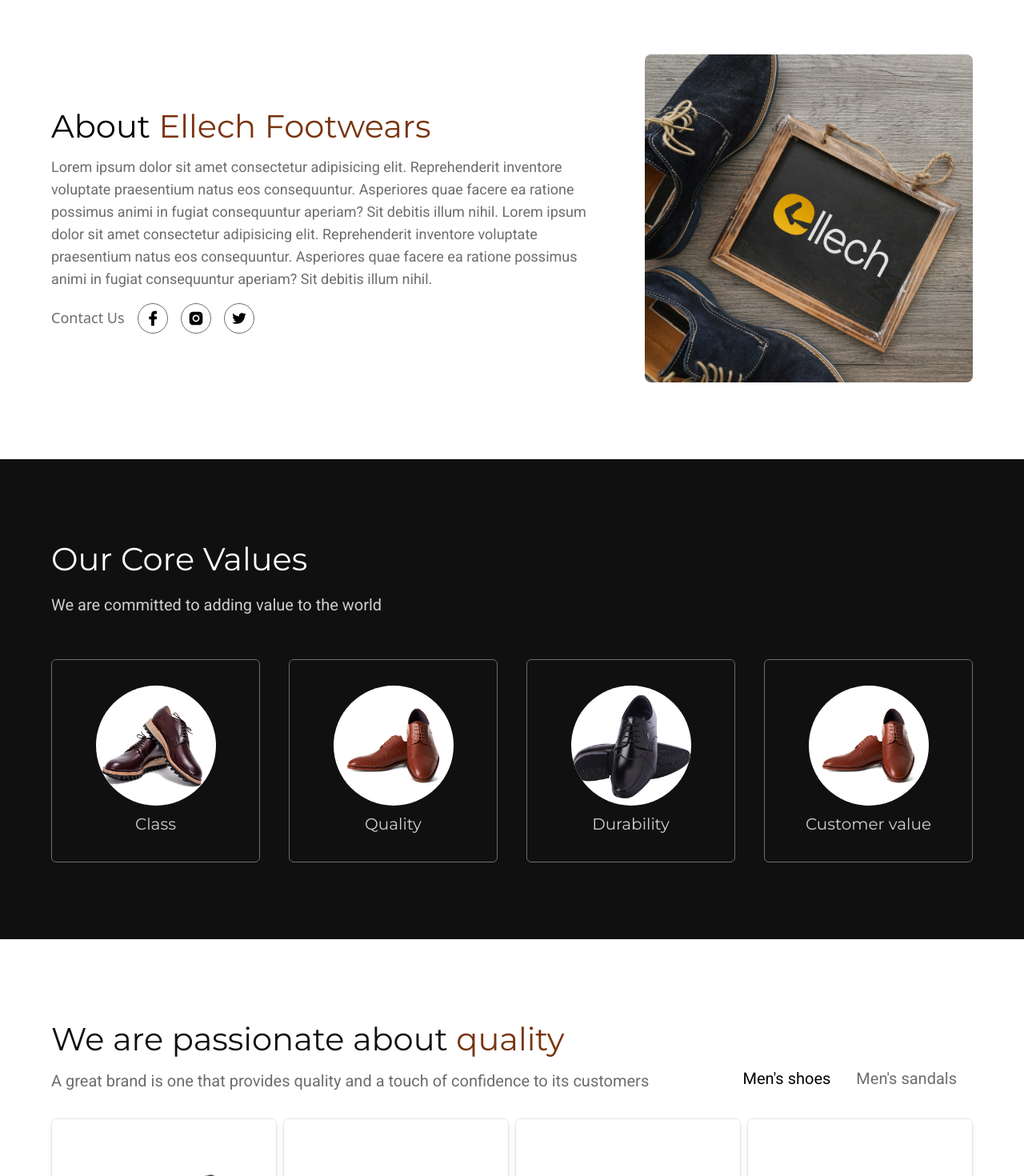
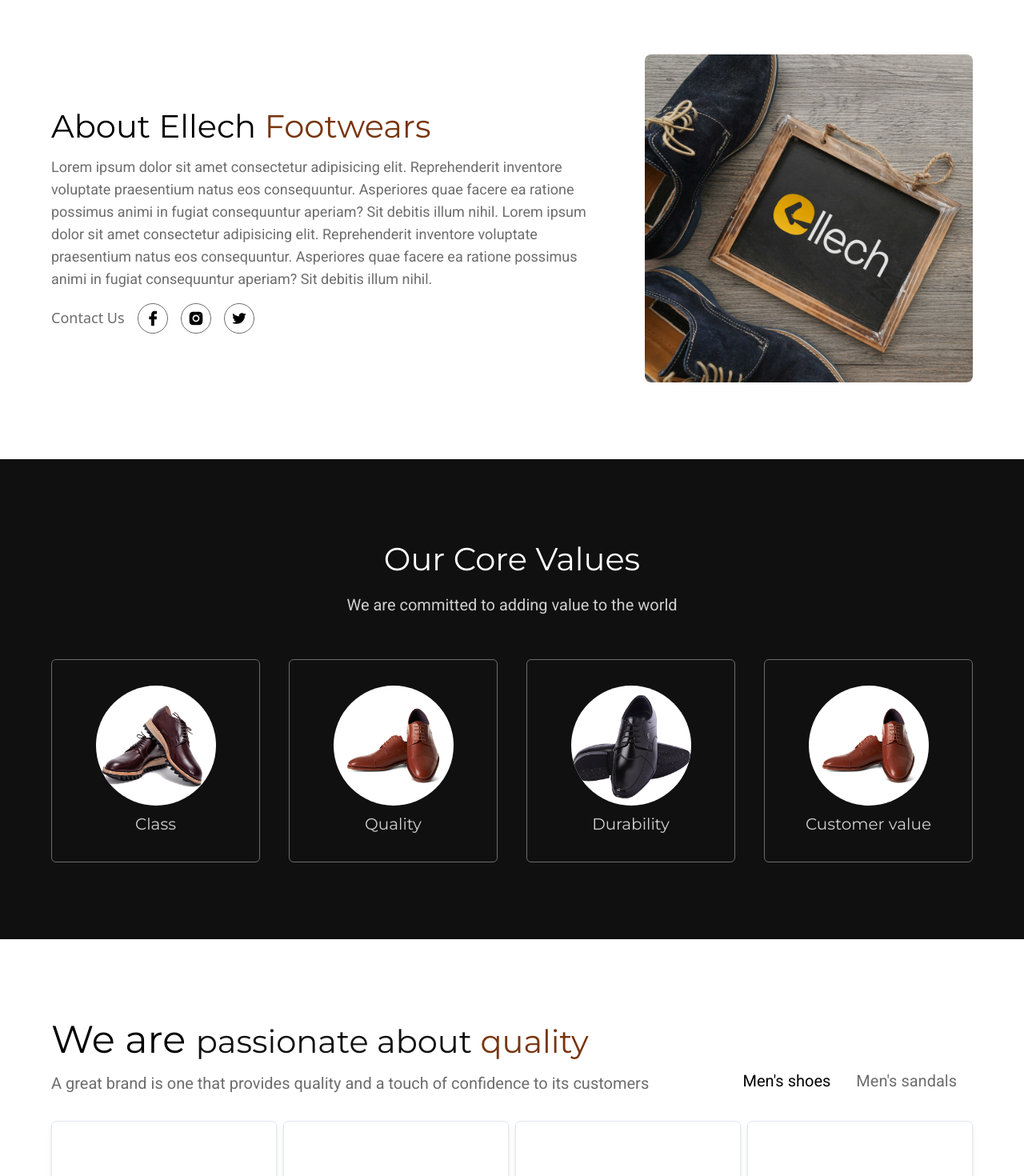
Before and after one commit to jephthahdominic/shoe-maker-template, a React (Vite) app: page / in a window 1280 px wide. Shown: the part 1020-2490 px from the top of the page at 80% size. Built offline with nearby package versions, Linux system fonts and the light colour scheme; a web font is replaced by a local one.

Commit message:
Worked on the services and values section, smothened out the animations, made the social media icons at the top

```diff
--- a/src/sections/About.jsx
+++ b/src/sections/About.jsx
@@ -8,7 +8,7 @@ const About = () => {
   return (
     <section id='about' className='w-full max-container flex gap-10 justify-beween items-center max-xl:flex-col'>
       <div className='flex flex-col' data-aos="zoom-in" data-aos-duration = "500" data-aos-once = "false" data-aos-easing = "ease-in-out">
-        <h2 className='text-4xl max-sm:text-md font-montserrat text-bold'>About <span className='text-amber-900'>Ellech Footwears</span></h2>
+        <h2 className='text-4xl max-sm:text-md font-montserrat text-bold'>About Ellech<span className='text-amber-900'> Footwears</span></h2>
         <p className='mt-2 info-text font-roboto'>Lorem ipsum dolor sit amet consectetur adipisicing elit. Reprehenderit inventore voluptate praesentium natus eos consequuntur.
         Asperiores quae facere ea ratione possimus animi in fugiat consequuntur aperiam? Sit debitis illum nihil.
         Lorem ipsum dolor sit amet consectetur adipisicing elit. Reprehenderit inventore voluptate praesentium natus eos consequuntur.
--- a/src/sections/Products.jsx
+++ b/src/sections/Products.jsx
@@ -9,7 +9,7 @@ const Products = () => {
     const [displayAll, setDIsplayAll] = useState(false)
   return (
     <section className='w-full max-container' id='products' data-aos="zoom-in" data-aos-duration = "500" data-aos-once = "false" data-aos-easing = "ease-in-out" data-aos-delay = "50">
-        <h2 className=' text-4xl max-sm:text-4xl font-montserrat text-tint'>We are passionate
+        <h2 className=' text-4xl max-sm:text-4xl font-montserrat text-tint'><span className='text-black text-[48px]'>We are </span>passionate
         <span className='block sm:inline'> about<span className='text-amber-900'> quality</span></span></h2>
         <div className='w-full mt-2 text-slate-gray xl:flex justify-between align-top'>
             <p className='text-xl xl:w-[70%] font-roboto leading-normal'>A great brand is one that provides quality and a touch of confidence to its customers</p>
--- a/src/sections/Services.jsx
+++ b/src/sections/Services.jsx
@@ -5,9 +5,9 @@ import ServiceCard from '../components/ServiceCard'
 const Services = () => {
   return (
     <section id='services' className='max-container flex flex-col gap-4' data-aos-once="false" data-aos="fade-right" data-aos-offset="100" data-aos-duration="500" data-aos-easing="ease-in-out" data-aos-delay="50">
-      <h2 className='font-montserrat text-4xl max-sm:text-md max-xl:text-left text-bold text-white'>Our Core Values</h2>
-      <p className='text-xl font-roboto text-white-400'>We are committed to adding value to the world</p>
-      <div className='flex items-center justify-center gap-9 max-xl:flex-col flex-wrap'>
+      <h2 className='font-montserrat text-4xl max-sm:text-md text-center text-bold text-white'>Our Core Values</h2>
+      <p className='text-xl font-roboto text-white-400 text-center'>We are committed to adding value to the world</p>
+      <div className='flex items-center justify-center xl:gap-9 gap-4 max-xl:flex-col flex-wrap'>
         {services.map((service)=>(
             <ServiceCard
               icon = {service.imgURL}
```
